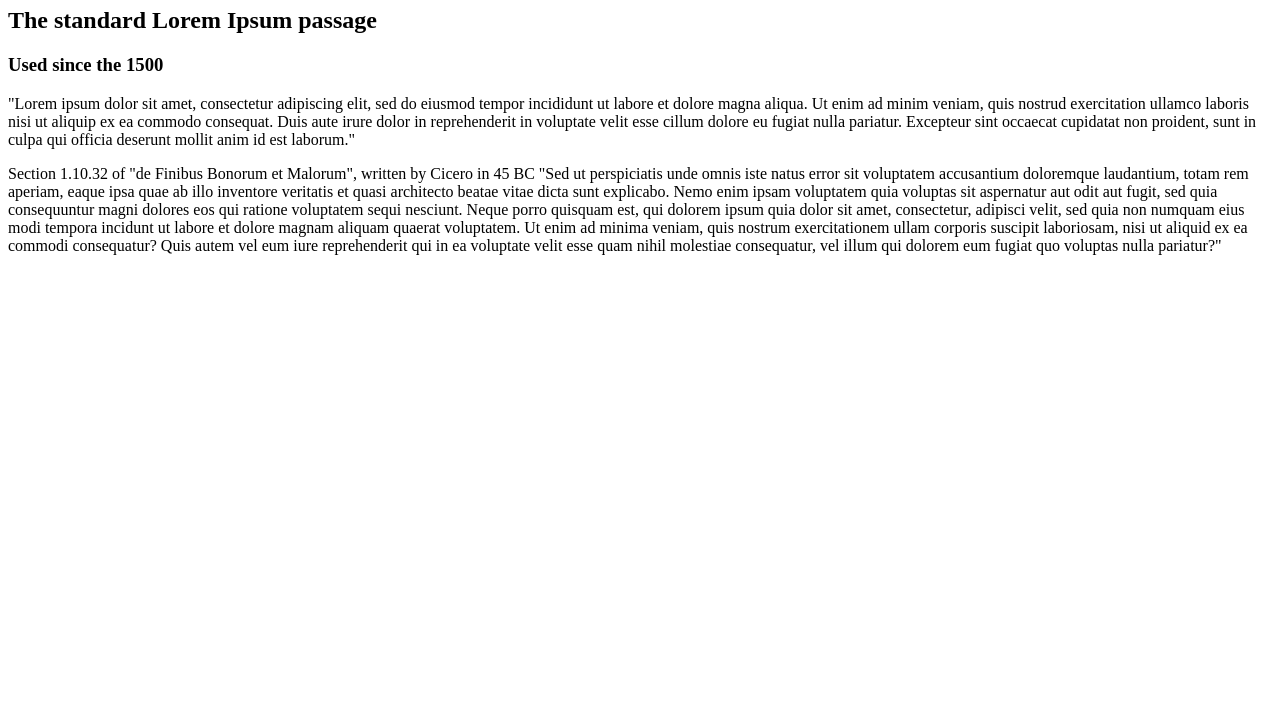
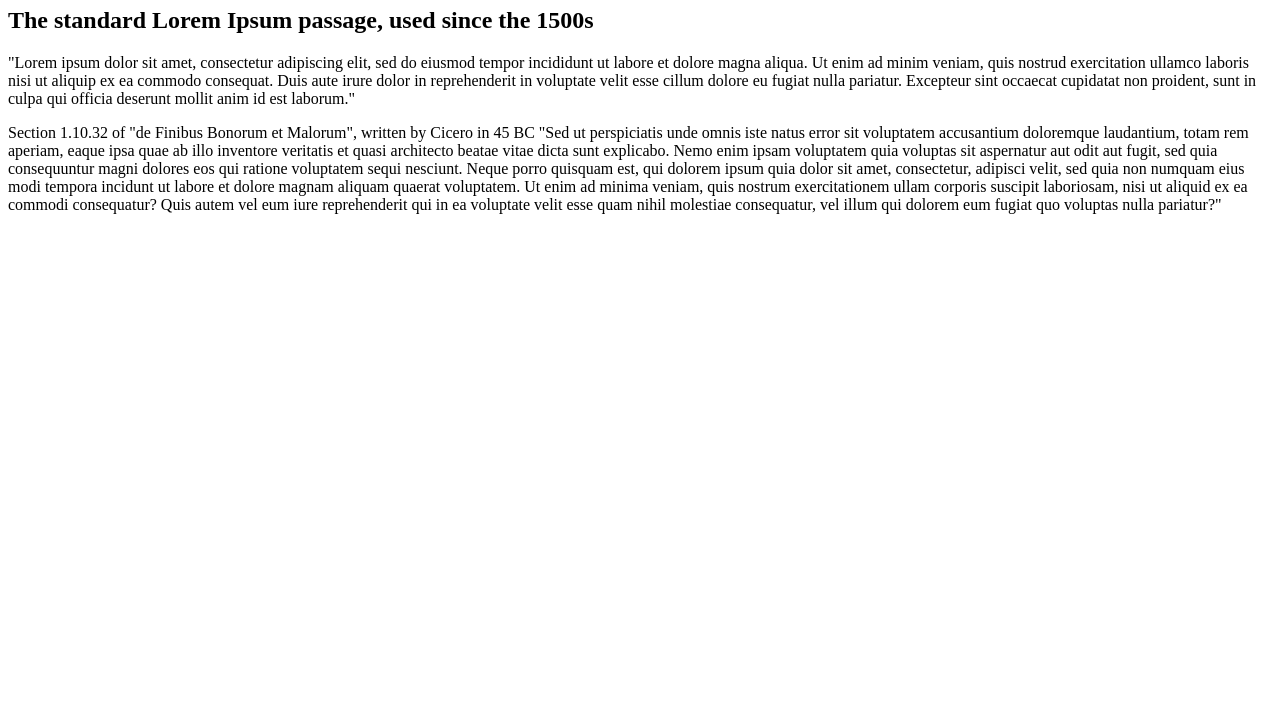
Before and after one commit to professornelcimariano/Construindo-sites-com-html-e-css, a plain HTML site: page aula-5-pagina-html/index.html in a window 1280 px wide. Shown: the part 73-800 px from the top of the page. Drawn offline with Linux system fonts and the light colour scheme.

Commit message:
Revert "Alteração na aula 5 - inserção do h3 e alteração do h2"
This reverts commit 1e0e34a69f00bffa7784369c10c4e05c6834c575.

```diff
--- a/aula-5-pagina-html/index.html
+++ b/aula-5-pagina-html/index.html
@@ -13,9 +13,8 @@
         Professor Nelci Mariano
     </h1>
     <h2>
-        The standard Lorem Ipsum passage
+        The standard Lorem Ipsum passage, used since the 1500s
     </h2>
-    <h3> Used since the 1500 </h3>
     <p>
         "Lorem ipsum dolor sit amet, consectetur adipiscing elit, sed do eiusmod tempor incididunt ut labore et dolore
         magna aliqua. Ut enim ad minim veniam, quis nostrud exercitation ullamco laboris nisi ut aliquip ex ea commodo
```
